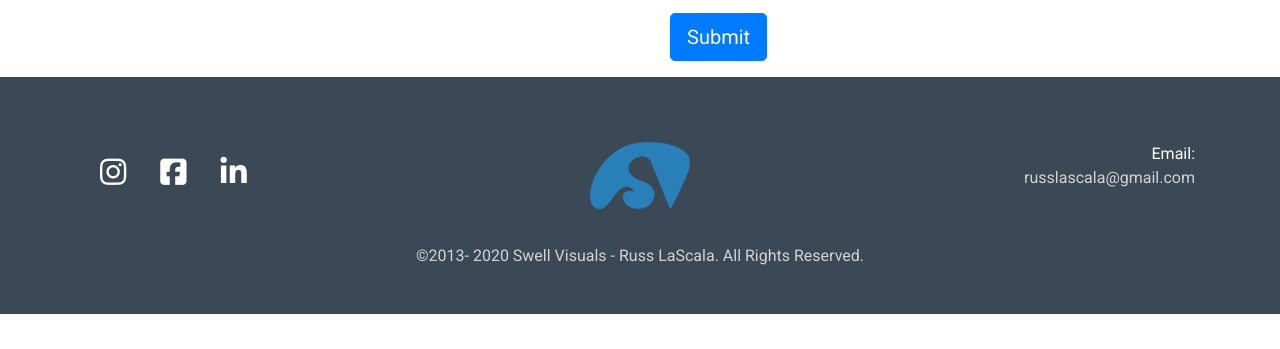
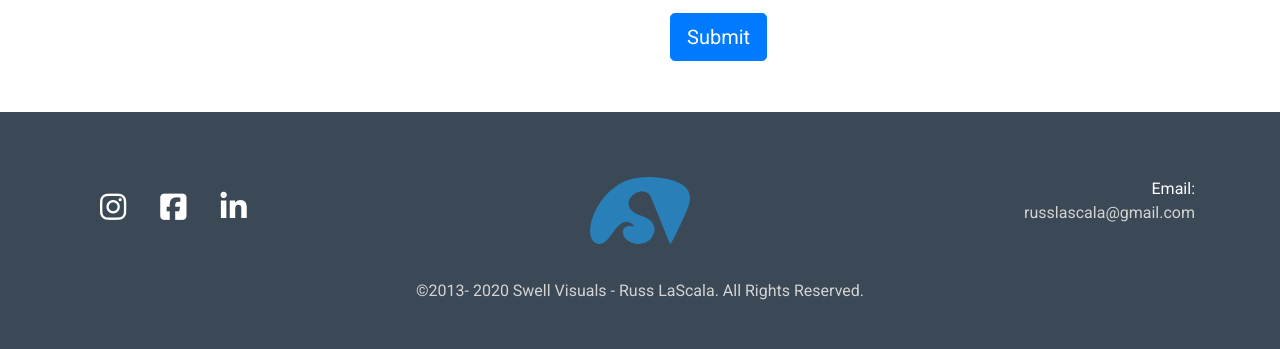
Before and after one commit to Russlascala/swellvisuals, a plain HTML site: page about.html in a window 1280 px wide. Shown: the part 501-850 px from the top of the page. Before the commit the page ends 815 px from the top, so only its background shows below. Drawn offline with nearby package versions, Linux system fonts and the light colour scheme.

Commit message:
mt to footer

```diff
--- a/about.html
+++ b/about.html
@@ -124,7 +124,7 @@
 
     </div>
   </div>
-  <footer class="footer-class">
+  <footer class="footer-class mt-35">
     <div class="container">
       <div class="row">
         <div class="col-md-4 mt-35 footer-icons">
```
Also changed, not shown: index.html (+1 -1 lines), shop.html (+1 -1 lines), thanks.html (+1 -1 lines).
